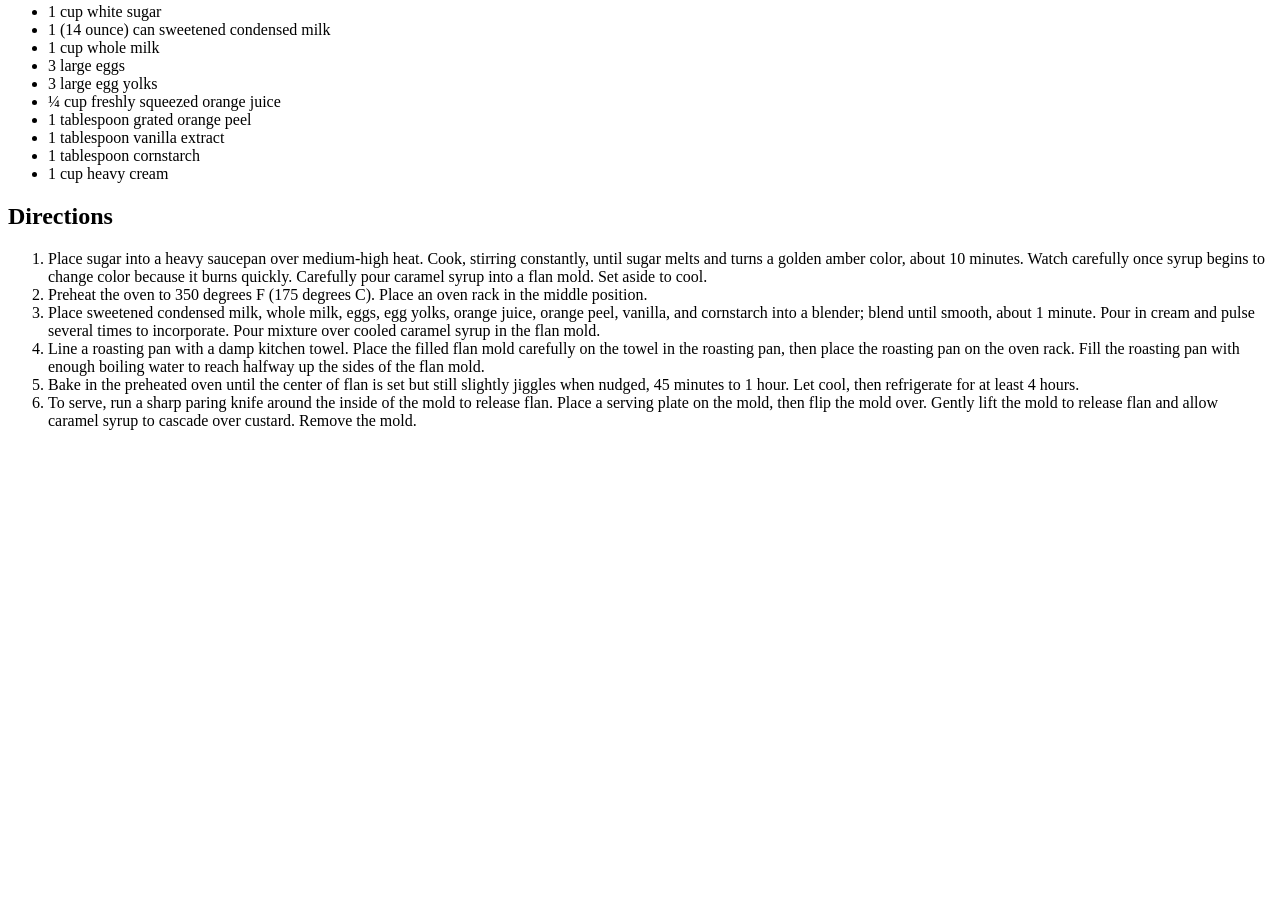
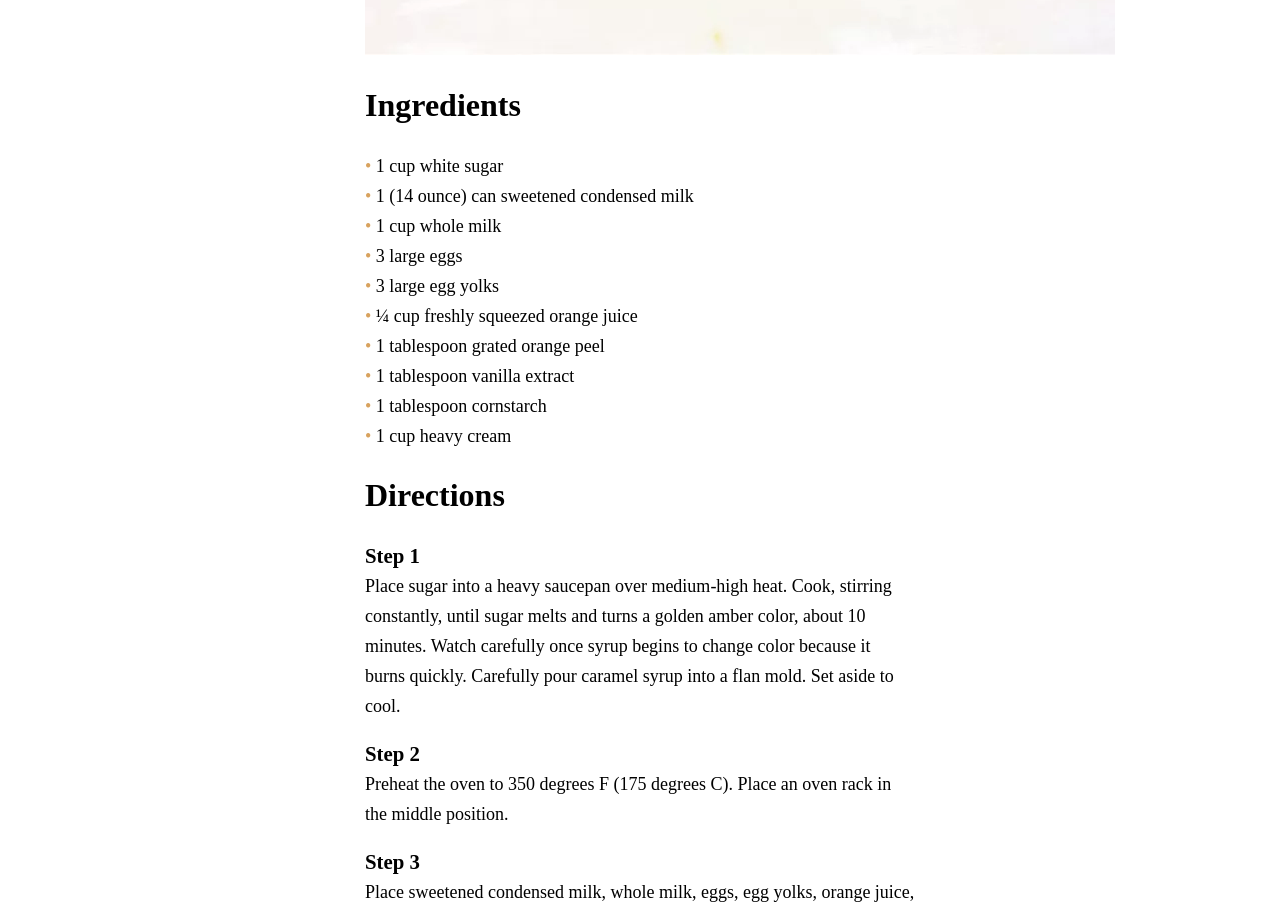
Before and after one commit to fernandopeguero/odin-recipes, a plain HTML site: page recipes/desserts/flan.html in a window 1280 px wide. Shown: the part 984-1897 px from the top of the page. Before the commit the page ends 1430 px from the top, so only its background shows below. Drawn offline with Linux system fonts and the light colour scheme.

Commit message:
Add styling to flan recipe

```diff
--- a/recipes/desserts/flan.html
+++ b/recipes/desserts/flan.html
@@ -4,9 +4,10 @@
         <meta charset="UTF-8" />
         <meta name="viewport" content="width=device-width, initial-scale=1.0" />
         <title>Flan Mexicano (Mexican Flan)</title>
+        <link rel="stylesheet" href="../recipes.css">
     </head>
     <body>
-        <main>
+        <main class="card-container">
             <h1>Flan Mexicano (Mexican Flan)</h1>
 
             <p>
@@ -28,10 +29,10 @@
                 width="750"
                 height="750"
             />
-
+            <div class="ingredients-container">
             <h2>Ingredients</h2>
 
-            <ul>
+            <ul class="ingredients">
                 <li>1 cup white sugar</li>
                 <li>1 (14 ounce) can sweetened condensed milk</li>
                 <li>1 cup whole milk</li>
@@ -43,10 +44,11 @@
                 <li>1 tablespoon cornstarch</li>
                 <li>1 cup heavy cream</li>
             </ul>
-
+        </div>
+        <div class="steps-container">
             <h2>Directions</h2>
 
-            <ol>
+            <ol class="steps">
                 <li>
                     Place sugar into a heavy saucepan over medium-high heat.
                     Cook, stirring constantly, until sugar melts and turns a
@@ -86,6 +88,7 @@
                     the mold.
                 </li>
             </ol>
+        </div>
         </main>
     </body>
 </html>
```
